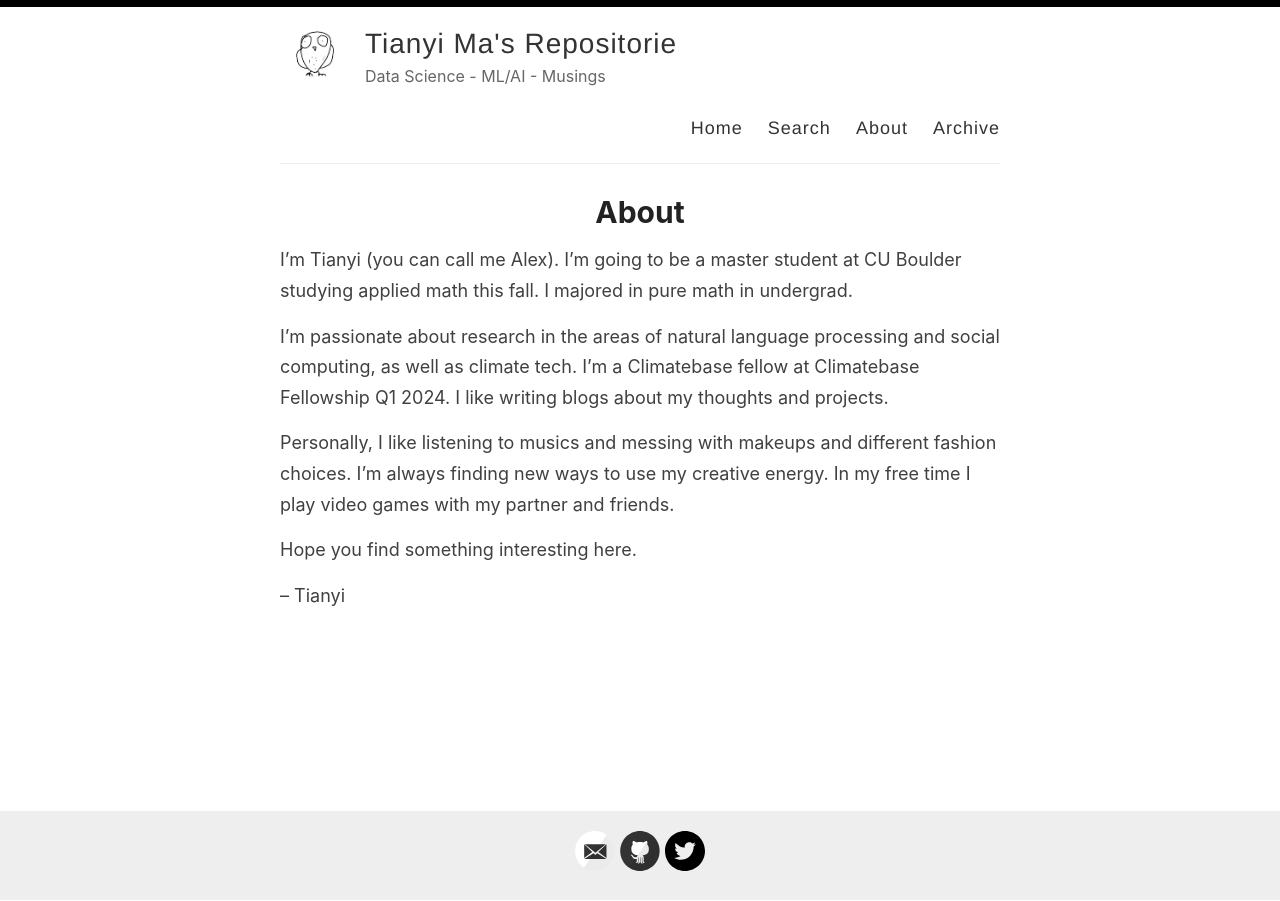
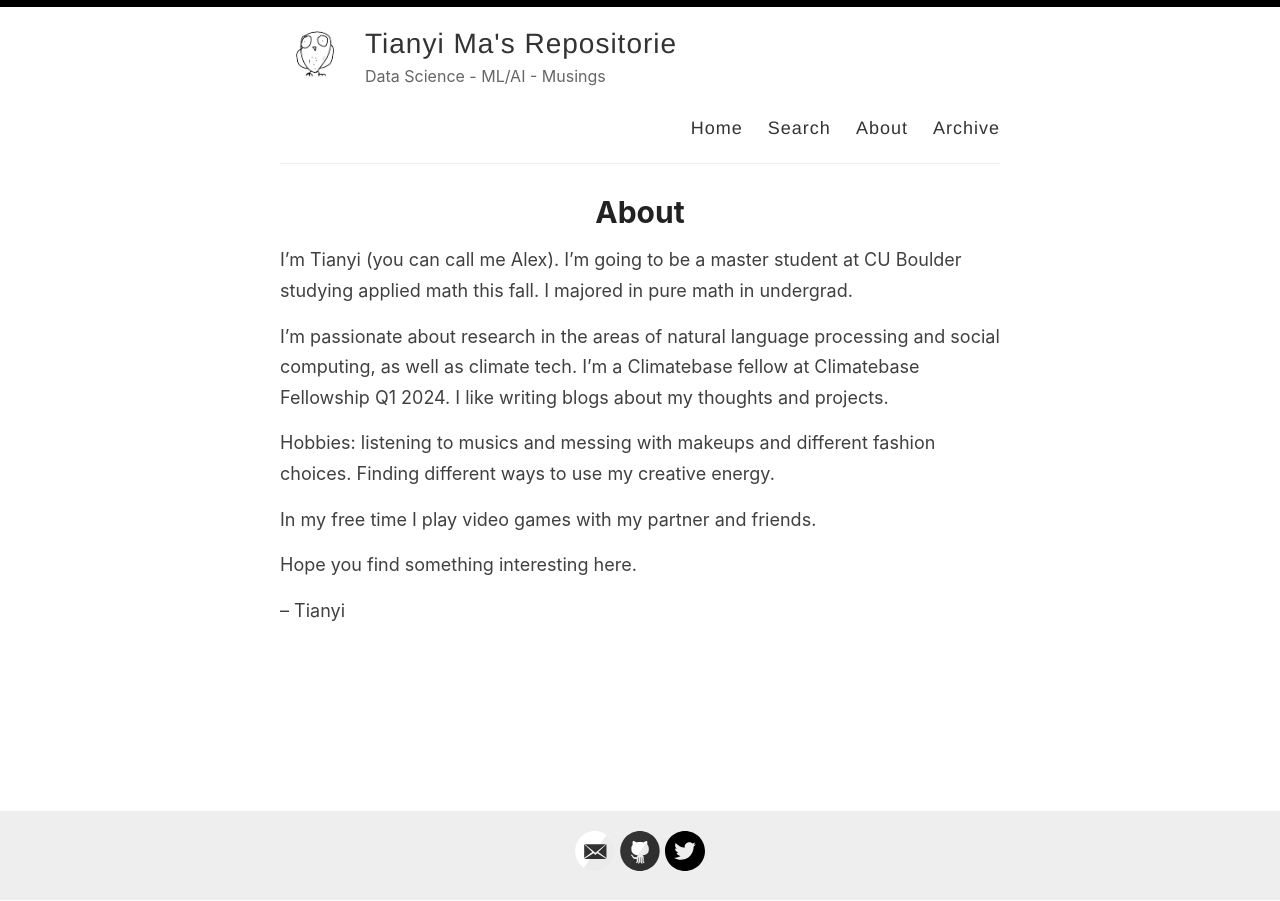
Before and after one commit to tianyimasf/ai, a Jekyll site: the page built from _pages/about.md, in a window 1280 px wide. Built offline with Jekyll 4.4.1, drawn with Linux system fonts in a browser that asks for light colours.

Commit message:
edit about section

```diff
--- a/_pages/about.md
+++ b/_pages/about.md
@@ -8,7 +8,9 @@ I'm Tianyi (you can call me Alex). I'm going to be a master student at CU Boulde
 
 I'm passionate about research in the areas of natural language processing and social computing, as well as climate tech. I'm a Climatebase fellow at Climatebase Fellowship Q1 2024. I like writing blogs about my thoughts and projects.
 
-Personally, I like listening to musics and messing with makeups and different fashion choices. I'm always finding new ways to use my creative energy. In my free time I play video games with my partner and friends.
+Hobbies: listening to musics and messing with makeups and different fashion choices. Finding different ways to use my creative energy.
+
+In my free time I play video games with my partner and friends.
 
 Hope you find something interesting here.
 
```
